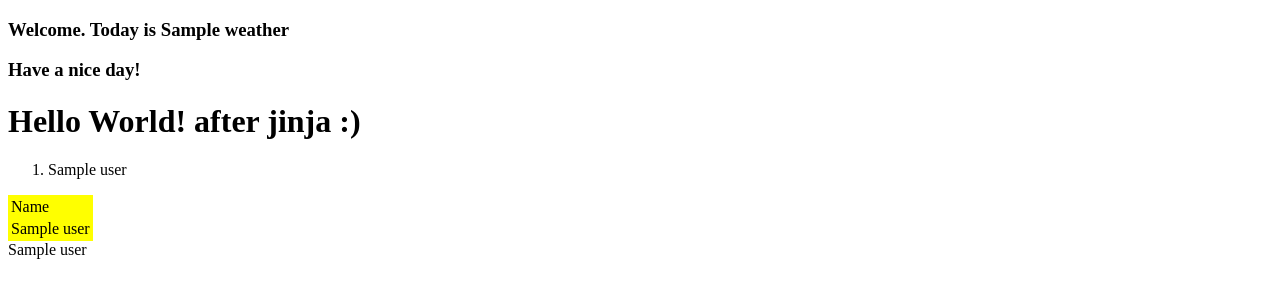
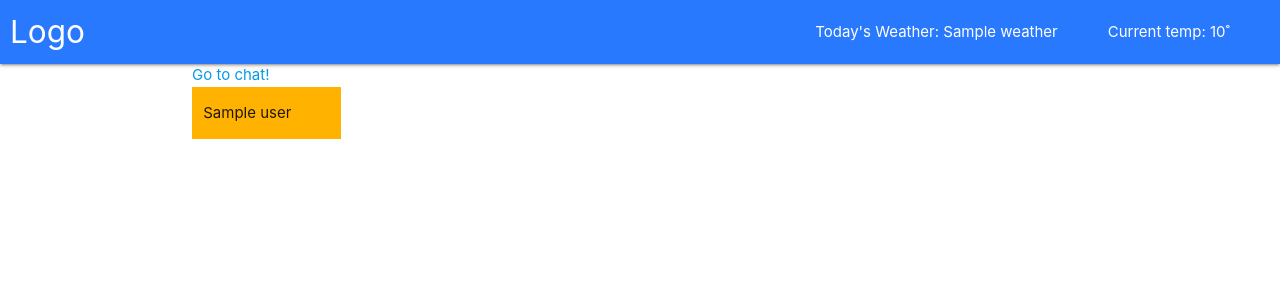
Before and after one commit to jaclynn/csc230week8_2018, a Flask app: template templates/home.html in a window 1280 px wide. Shown: the top 300 px of the page. Run offline with Flask 2, Linux system fonts and the light colour scheme; the template is opened without the code that fills it: most values are stand-ins (such as "Sample title", 1, 10 or a date in 2020).

Commit message:
Week 9 updates

```diff
--- a/templates/home.html
+++ b/templates/home.html
@@ -1,26 +1,11 @@
 {% extends "layout.html" %}
 {% block content %}
-<h3>Welcome. Today is {{ weather }}</h3>
-{% if weather=="storms" %}
-<h3>Take your umbrella!</h3>
-{% else %}
-<h3>Have a nice day!</h3>
-{% endif %}
-<h1>Hello World! after jinja :)</h1>
-<ol>
+
+<div class="row">
+    <a href="/chat">Go to chat!</a><br/>
     {% for user in users %}
-        <li>{{ user }}</li>
+    <div class="col s12 m6 l2 amber darken-1"><p>{{ user }}</p></div>
     {% endfor %}
-</ol>
-<table style="background:yellow">
-    <thead>
-    <td>Name</td>
-    </thead>
-    {% for user in users %}
-    <tr><td>{{ user }}</td></tr>
-    {% endfor %}
-</table>
-{% for user in users %}
-    {{ user }}<br/><br/>
-{% endfor %}
+</div>
+
 {% endblock %}
--- a/templates/layout.html
+++ b/templates/layout.html
@@ -3,12 +3,32 @@
 <head>
     <meta charset="UTF-8">
     <title>Jackie's Web Page</title>
+    <!--Import Google Icon Font-->
+      <link href="https://fonts.googleapis.com/icon?family=Material+Icons" rel="stylesheet">
+<!-- Compiled and minified CSS -->
+    <link rel="stylesheet" href="https://cdnjs.cloudflare.com/ajax/libs/materialize/1.0.0/css/materialize.min.css">
+
+      <!--Let browser know website is optimized for mobile-->
+      <meta name="viewport" content="width=device-width, initial-scale=1.0"/>
+
 </head>
 <body>
+<nav>
+    <div class="nav-wrapper blue accent-3 " style="padding: 0px 50px 0px 10px">
+      <a href="#" class="brand-logo">Logo</a>
+      <ul id="nav-mobile" class="right hide-on-med-and-down">
 
-{% block content %}
-{% endblock %}
+          <li style="padding-right:50px">Today's Weather: {{ weather }}</li>
+          <li>Current temp: {{ temp }}˚</li>
+      </ul>
+    </div>
+  </nav>
+<div class="container">
+    {% block content %}
+    {% endblock %}
+        <!-- Compiled and minified JavaScript -->
+    <script src="https://cdnjs.cloudflare.com/ajax/libs/materialize/1.0.0/js/materialize.min.js"></script>
 
-
+</div>
 </body>
 </html>
```
Also changed, not shown: templates/chat.html (added, +7 -0 lines).
